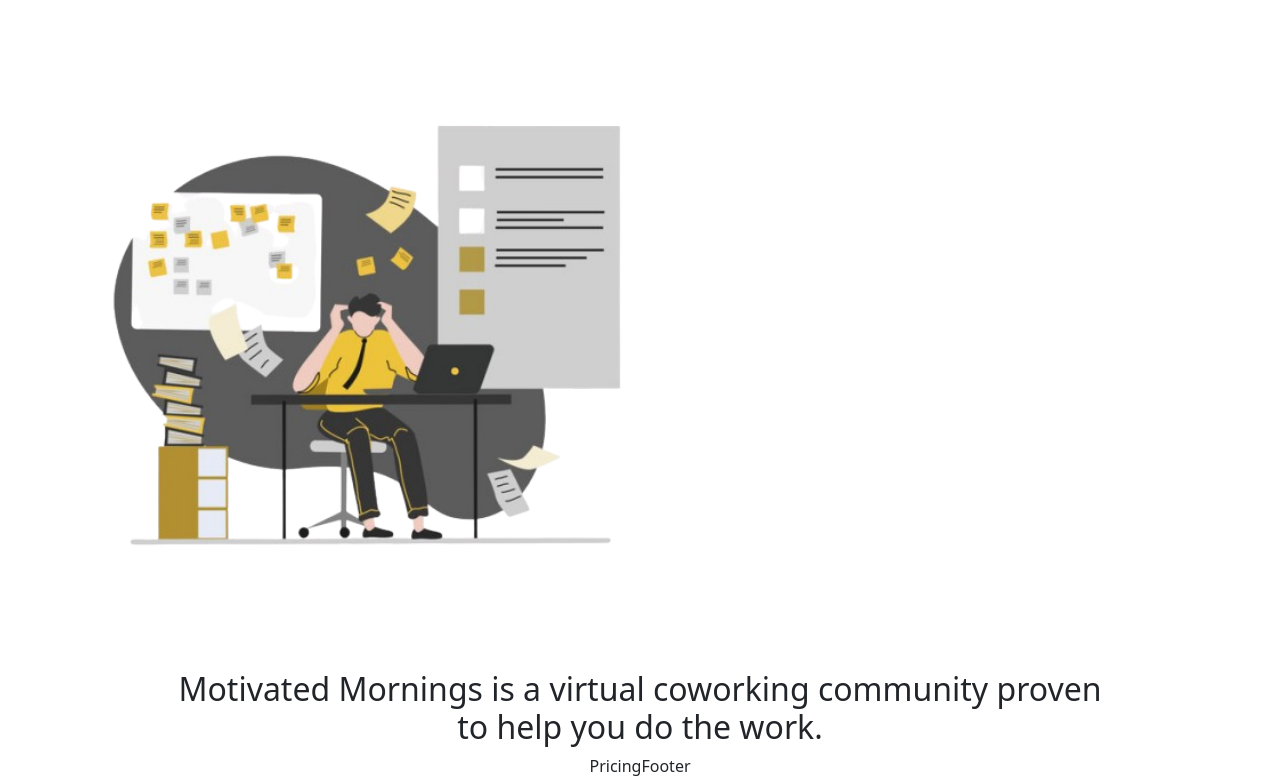
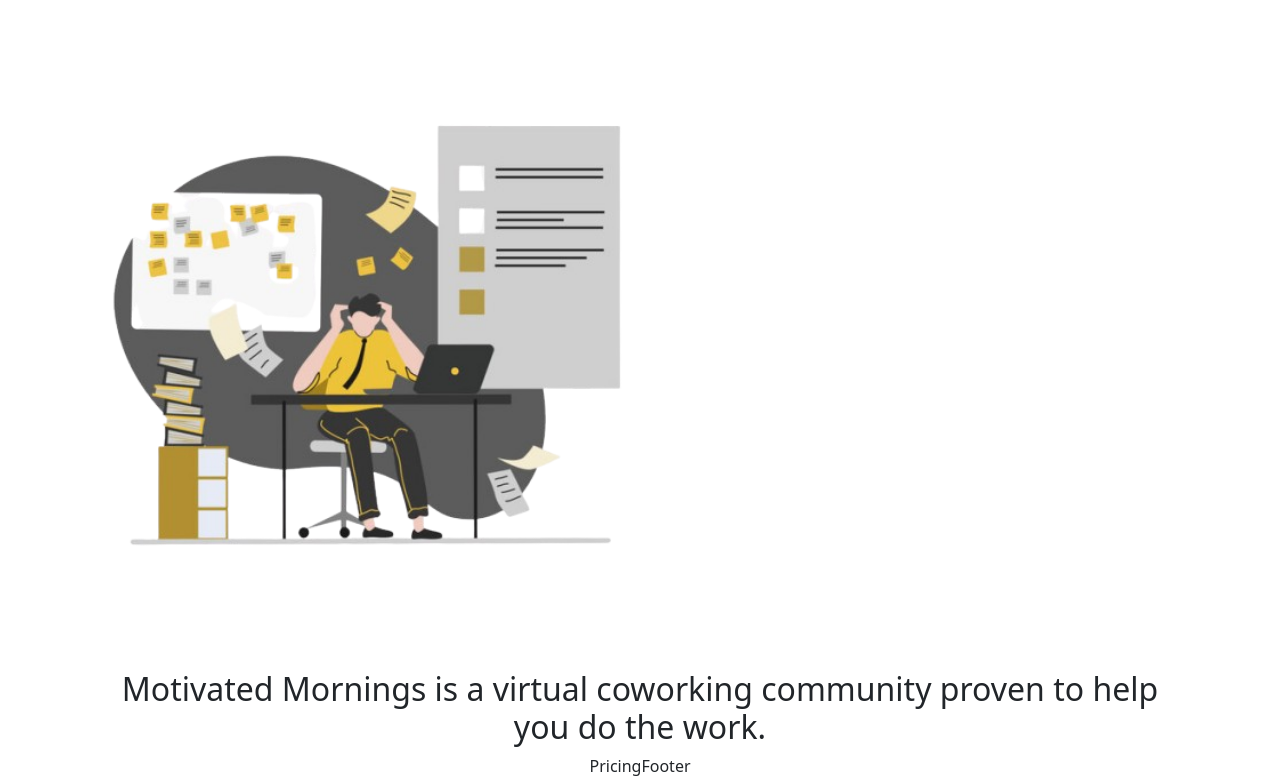
Before and after one commit to Ajith369369/motivated-mornings-frontend, a React (Vite) app: page / in a window 1280 px wide. Shown: the part 553-1331 px from the top of the page. Built offline with nearby package versions, Linux system fonts and the light colour scheme.

Commit message:
Create rows & columns.

```diff
--- a/src/components/Features.jsx
+++ b/src/components/Features.jsx
@@ -3,11 +3,17 @@
 function Features() {
   return (
     <>
-      <div className="text-center w-75">
-        <h2>
-          Motivated Mornings is a virtual coworking community proven to help you
-          do the work.
-        </h2>
+      <div className="row">
+        <div className="col-md-1"></div>
+        <div className="col-md-10">
+          <div className="text-center">
+            <h2>
+              Motivated Mornings is a virtual coworking community proven to help
+              you do the work.
+            </h2>
+          </div>
+        </div>
+        <div className="col-md-1"></div>
       </div>
     </>
   );
```
